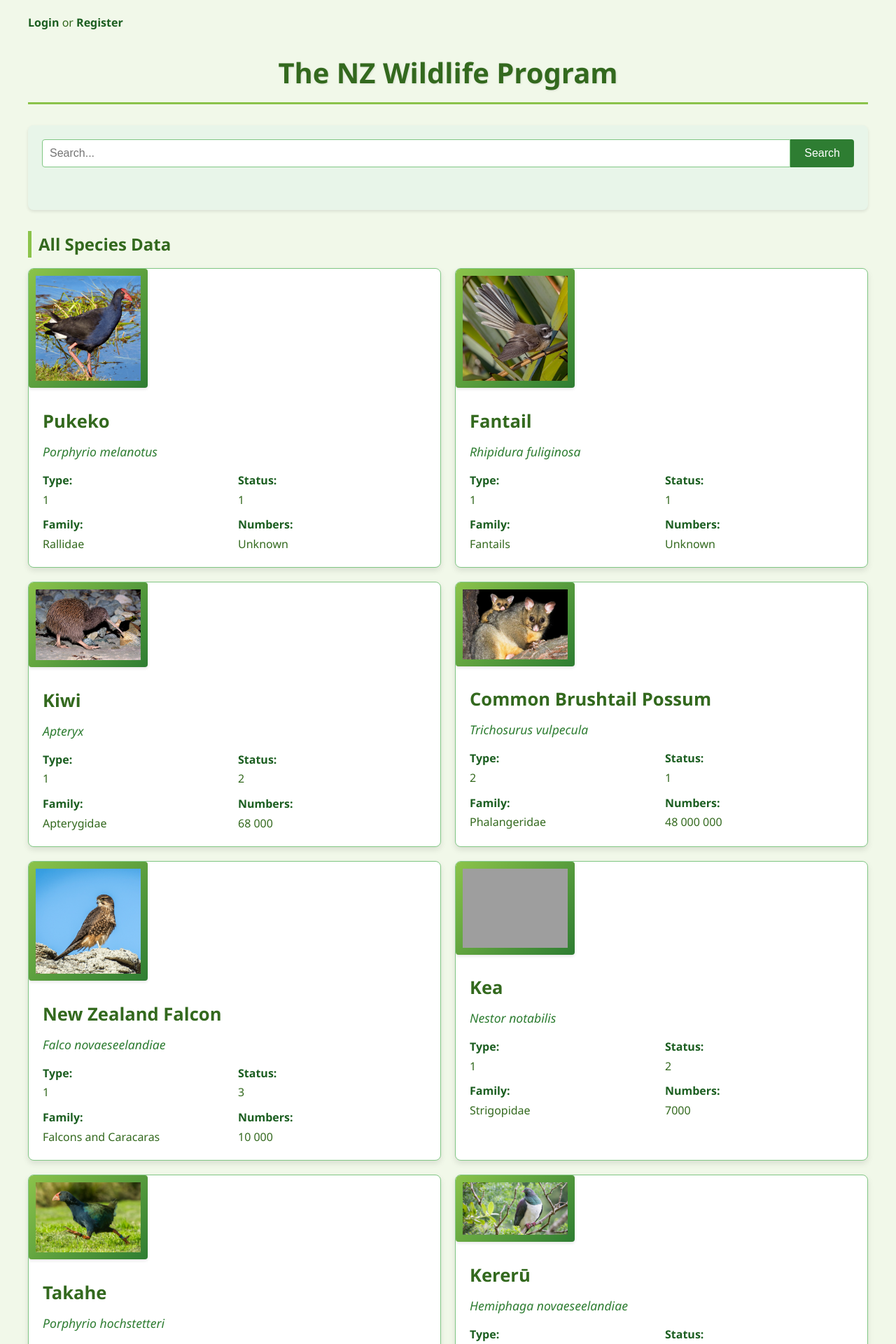
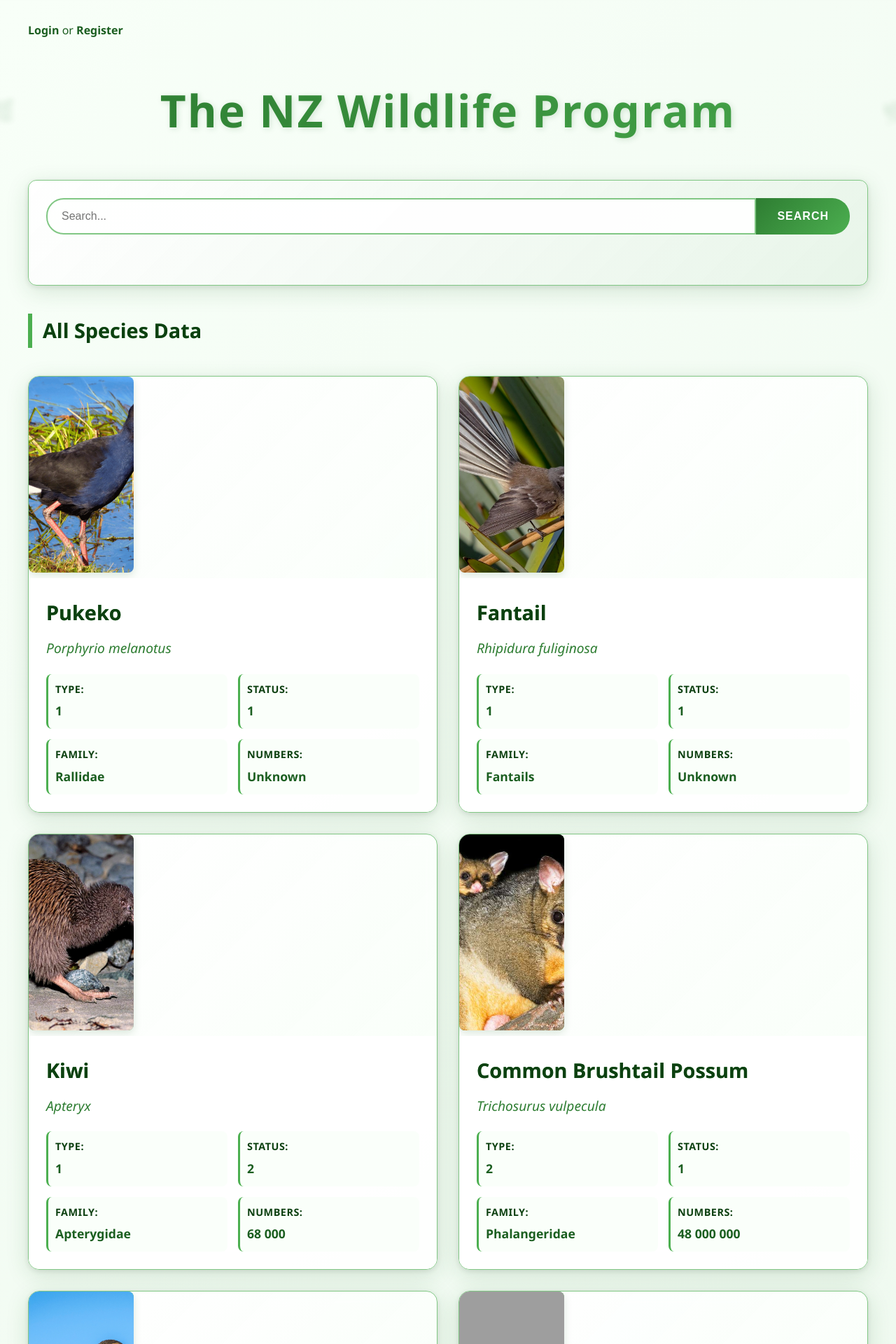
Before and after one commit to Rubes0801/AS91893---2.4, a Flask app: page / in a window 1280 px wide. Shown: the top 1920 px of the page at 70% size. Run offline with Flask 3, Linux system fonts and the light colour scheme; data comes from the database, SQL or seed files in the repository; grey boxes are pictures that could not be loaded.

Commit message:
In the process of completely redesigning my CSS

```diff
--- a/static/css/styles.css
+++ b/static/css/styles.css
@@ -1,233 +1,525 @@
-/* Wildlife Theme CSS */
+/* Enhanced Wildlife Theme CSS */
 :root {
-  --primary-color: #2e7d32; /* Forest green */
-  --secondary-color: #1b5e20; /* Darker green */
-  --accent-color: #8bc34a; /* Light green */
-  --background-color: #f1f8e9; /* Light beige/green */
-  --table-header-bg: #43a047; /* Medium green */
-  --table-even-row: #e8f5e9; /* Very light green */
-  --table-odd-row: #ffffff; /* White */
-  --table-border: #81c784; /* Light green border */
-  --text-color: #33691e; /* Dark green text */
-  --heading-color: #33691e; /* Dark green headings */
+  /* Enhanced Green Color Palette with Better Contrast */
+  --primary-color: #1b5e20; /* Deep forest green */
+  --secondary-color: #0d4011; /* Darkest forest green */
+  --accent-color: #4caf50; /* Vibrant green */
+  --accent-light: #81c784; /* Light green accents */
+  --accent-bright: #66bb6a; /* Bright green */
+  --background-color: #f8fff8; /* Subtle green-tinted white */
+  --background-secondary: #e8f5e9; /* Light sage green */
+  --table-header-bg: linear-gradient(135deg, #2e7d32, #388e3c); /* Green gradient */
+  --table-even-row: #f1f8e9; /* Very light green */
+  --table-odd-row: #ffffff; /* Pure white */
+  --table-border: #a5d6a7; /* Soft green border */
+  --text-color: #1b5e20; /* Dark green text */
+  --text-secondary: #2e7d32; /* Medium green text */
+  --heading-color: #0d4011; /* Darkest green for headings */
   --link-color: #1b5e20; /* Dark green links */
+  --shadow-color: rgba(27, 94, 32, 0.15); /* Green-tinted shadows */
+  --gradient-primary: linear-gradient(135deg, #2e7d32, #4caf50);
+  --gradient-accent: linear-gradient(135deg, #66bb6a, #81c784);
+  --glow-color: rgba(76, 175, 80, 0.3); /* Green glow effect */
 }
 
 body {
   font-family: 'Segoe UI', Tahoma, Geneva, Verdana, sans-serif;
-  background-color: var(--background-color);
+  background: linear-gradient(135deg, var(--background-color) 0%, var(--background-secondary) 100%);
   color: var(--text-color);
-  line-height: 1.6;
+  line-height: 1.7;
   margin: 0;
-  padding: 20px;
+  padding: 30px 20px;
   max-width: 1200px;
   margin: 0 auto;
+  min-height: 100vh;
+  position: relative;
 }
 
+/* Enhanced Dramatic Title Styling */
+h1 {
+  color: transparent;
+  background: var(--gradient-primary);
+  background-clip: text;
+  -webkit-background-clip: text;
+  text-align: center;
+  font-size: 4rem;
+  font-weight: 800;
+  margin-bottom: 40px;
+  padding: 20px 0;
+  position: relative;
+  text-shadow: 2px 2px 8px var(--shadow-color);
+  letter-spacing: 2px;
+  line-height: 1.2;
+}
+
+/* Decorative elements for title */
+h1::before,
+h1::after {
+  content: '🌿';
+  position: absolute;
+  top: 50%;
+  transform: translateY(-50%);
+  font-size: 2rem;
+  opacity: 0.7;
+  animation: leafFloat 3s ease-in-out infinite alternate;
+}
+
+h1::before {
+  left: -60px;
+  animation-delay: -1s;
+}
+
+h1::after {
+  right: -60px;
+  animation-delay: -0.5s;
+}
+
+@keyframes leafFloat {
+  from { transform: translateY(-50%) rotate(-5deg); }
+  to { transform: translateY(-60%) rotate(5deg); }
+}
+
+/* Fallback for browsers that don't support background-clip */
+@supports not (background-clip: text) {
   h1 {
     color: var(--heading-color);
-  text-align: center;
-  font-size: 2.5rem;
-  margin-bottom: 30px;
-  border-bottom: 3px solid var(--accent-color);
-  padding-bottom: 10px;
-  text-shadow: 1px 1px 3px rgba(0, 0, 0, 0.1);
+    background: none;
+  }
 }
 
 h2 {
   color: var(--heading-color);
-  margin-top: 30px;
-  margin-bottom: 15px;
-  border-left: 5px solid var(--accent-color);
-  padding-left: 10px;
+  margin-top: 40px;
+  margin-bottom: 20px;
+  border-left: 6px solid var(--accent-color);
+  background: var(--gradient-accent);
+  background-clip: text;
+  -webkit-background-clip: text;
+  padding-left: 15px;
+  font-size: 1.8rem;
+  font-weight: 700;
+  position: relative;
+  overflow: hidden;
 }
 
-/* Form styling */
+h2::after {
+  content: '';
+  position: absolute;
+  bottom: 0;
+  left: 0;
+  width: 100%;
+  height: 2px;
+  background: var(--gradient-primary);
+  transform: scaleX(0);
+  transform-origin: left;
+  transition: transform 0.5s ease;
+}
+
+h2:hover::after {
+  transform: scaleX(1);
+}
+
+/* Enhanced Form and Field Selector Styling */
 form, .field-selector {
-  background-color: var(--table-even-row);
-  padding: 20px;
-  border-radius: 8px;
-  box-shadow: 0 2px 4px rgba(0, 0, 0, 0.1);
-  margin-bottom: 15px;
+  background: linear-gradient(135deg, rgba(255,255,255,0.9), var(--background-secondary));
+  padding: 25px;
+  border-radius: 12px;
+  box-shadow:
+    0 8px 32px var(--shadow-color),
+    0 2px 8px rgba(0,0,0,0.1);
+  margin-bottom: 25px;
+  border: 1px solid var(--accent-light);
+  backdrop-filter: blur(10px);
+  transition: all 0.3s ease;
+}
+
+form:hover, .field-selector:hover {
+  box-shadow:
+    0 12px 40px var(--shadow-color),
+    0 4px 12px rgba(0,0,0,0.15);
+  transform: translateY(-2px);
 }
 
 .search-container {
   display: flex;
-  margin-bottom: 15px;
+  margin-bottom: 20px;
+  position: relative;
 }
 
 .search-input {
-  width: 1050px;
-  padding: 10px;
-  border: 1px solid var(--table-border);
-  border-radius: 4px 0 0 4px;
+  flex: 1;
+  padding: 15px 20px;
+  border: 2px solid var(--accent-light);
+  border-radius: 25px 0 0 25px;
   font-size: 16px;
+  background: rgba(255,255,255,0.9);
+  transition: all 0.3s ease;
+  outline: none;
 }
 
+.search-input:focus {
+  border-color: var(--accent-color);
+  box-shadow:
+    0 0 0 3px var(--glow-color),
+    inset 0 2px 4px rgba(0,0,0,0.1);
+  background: white;
+}
+
+/* Enhanced Button Styling */
 button {
-  background-color: var(--primary-color);
+  background: var(--gradient-primary);
   color: white;
   border: none;
-  padding: 10px 20px;
-  border-radius: 0 4px 4px 0;
+  padding: 15px 30px;
+  border-radius: 0 25px 25px 0;
   cursor: pointer;
   font-size: 16px;
-  transition: background-color 0.3s;
+  font-weight: 600;
+  transition: all 0.3s ease;
+  position: relative;
+  overflow: hidden;
+  text-transform: uppercase;
+  letter-spacing: 1px;
+}
+
+button::before {
+  content: '';
+  position: absolute;
+  top: 0;
+  left: -100%;
+  width: 100%;
+  height: 100%;
+  background: linear-gradient(90deg, transparent, rgba(255,255,255,0.3), transparent);
+  transition: left 0.6s ease;
 }
 
 button:hover {
-  background-color: var(--secondary-color);
+  background: linear-gradient(135deg, var(--accent-color), var(--accent-bright));
+  transform: scale(1.05);
+  box-shadow: 0 6px 20px var(--glow-color);
+}
+
+button:hover::before {
+  left: 100%;
+}
+
+button:active {
+  transform: scale(0.98);
 }
 
 select {
-  padding: 10px;
-  border: 1px solid var(--table-border);
-  border-radius: 4px;
+  padding: 12px 15px;
+  border: 2px solid var(--accent-light);
+  border-radius: 8px;
   font-size: 16px;
-  margin-top: 5px;
+  margin-top: 8px;
   width: 100%;
-  max-width: 300px;
+  max-width: 320px;
   cursor: pointer;
-  background-color: white;
+  background: white;
+  transition: all 0.3s ease;
+  outline: none;
+}
+
+select:focus {
+  border-color: var(--accent-color);
+  box-shadow: 0 0 0 3px var(--glow-color);
 }
 
 label {
   display: block;
-  margin-bottom: 5px;
-  font-weight: bold;
+  margin-bottom: 8px;
+  font-weight: 700;
+  color: var(--text-secondary);
+  font-size: 1.1rem;
 }
 
-/* Table styling */
+/* Enhanced Table Styling */
 table {
   width: 100%;
   border-collapse: collapse;
-  margin-bottom: 30px;
-  box-shadow: 0 2px 8px rgba(0, 0, 0, 0.1);
-  overflow-x: auto;
-  display: block;
+  margin-bottom: 40px;
+  box-shadow:
+    0 10px 30px var(--shadow-color),
+    0 1px 8px rgba(0,0,0,0.1);
+  overflow: hidden;
+  border-radius: 12px;
+  background: white;
+  position: relative;
 }
 
 th {
-  background-color: var(--table-header-bg);
+  background: var(--table-header-bg);
   color: white;
-  padding: 12px 15px;
+  padding: 18px 20px;
   text-align: left;
-  font-weight: bold;
+  font-weight: 700;
+  font-size: 1.1rem;
+  text-transform: uppercase;
+  letter-spacing: 0.5px;
   position: sticky;
   top: 0;
+  z-index: 10;
+  border-bottom: 3px solid var(--accent-bright);
 }
 
 td {
-  padding: 10px 15px;
+  padding: 15px 20px;
   border-bottom: 1px solid var(--table-border);
   vertical-align: middle;
+  transition: all 0.3s ease;
 }
 
 tr:nth-child(even) {
-  background-color: var(--table-even-row);
+  background: linear-gradient(135deg, var(--table-even-row), rgba(248,255,248,0.8));
 }
 
 tr:nth-child(odd) {
-  background-color: var(--table-odd-row);
+  background: var(--table-odd-row);
 }
 
 tr:hover {
-  background-color: rgba(139, 195, 74, 0.2);
+  background: linear-gradient(135deg, var(--glow-color), rgba(129,199,132,0.2)) !important;
+  transform: scale(1.02);
+  box-shadow: 0 4px 15px var(--shadow-color);
 }
 
-/* Image styling */
+/* Enhanced Image Styling */
 img {
   max-width: 150px;
   height: auto;
-  border-radius: 4px;
-  box-shadow: 0 2px 4px rgba(0, 0, 0, 0.1);
-  transition: transform 0.3s ease;
+  border-radius: 8px;
+  box-shadow: 0 4px 12px var(--shadow-color);
+  transition: all 0.4s cubic-bezier(0.175, 0.885, 0.32, 1.275);
+  filter: brightness(1) saturate(1.1);
 }
 
 img:hover {
-  transform: scale(1.5);
-  box-shadow: 0 5px 15px rgba(0, 0, 0, 0.2);
-  z-index: 10;
+  transform: scale(1.6) rotate(2deg);
+  box-shadow:
+    0 15px 35px var(--shadow-color),
+    0 5px 15px rgba(0,0,0,0.2);
+  z-index: 100;
+  position: relative;
+  filter: brightness(1.1) saturate(1.3);
+  border-radius: 12px;
+}
+
+/* Enhanced Species Card Styling */
+.species-grid {
+  display: grid;
+  grid-template-columns: repeat(auto-fit, minmax(450px, 1fr));
+  gap: 30px;
+  margin-bottom: 40px;
+  padding: 20px 0;
+}
+
+.species-card {
+  background: linear-gradient(135deg, rgba(255,255,255,0.95), rgba(248,255,248,0.9));
+  border-radius: 16px;
+  box-shadow:
+    0 8px 32px var(--shadow-color),
+    0 2px 8px rgba(0,0,0,0.1);
+  transition: all 0.4s cubic-bezier(0.175, 0.885, 0.32, 1.275);
+  overflow: hidden;
+  cursor: pointer;
+  border: 1px solid var(--accent-light);
+  position: relative;
+  backdrop-filter: blur(10px);
+}
+
+.species-card::before {
+  content: '';
+  position: absolute;
+  top: 0;
+  left: -100%;
+  width: 100%;
+  height: 100%;
+  background: linear-gradient(90deg, transparent, rgba(76,175,80,0.1), transparent);
+  transition: left 0.8s ease;
+  z-index: 1;
+}
+
+.species-card:hover {
+  box-shadow:
+    0 20px 60px var(--shadow-color),
+    0 8px 20px rgba(0,0,0,0.15);
+  transform: translateY(-8px) scale(1.02);
+  border-color: var(--accent-color);
+}
+
+.species-card:hover::before {
+  left: 100%;
+}
+
+.species-card-image {
+  width: 100%;
+  height: 280px;
+  object-fit: cover;
+  background: var(--gradient-accent);
+  padding: 0;
+  transition: all 0.4s ease;
   position: relative;
 }
 
-/* Responsive adjustments */
-@media (max-width: 768px) {
-  table {
-      font-size: 14px;
+.species-card:hover .species-card-image {
+  transform: scale(1.05);
+  filter: brightness(1.1) saturate(1.2);
 }
 
-  th, td {
-      padding: 8px 10px;
+.species-card-content {
+  padding: 25px;
+  position: relative;
+  z-index: 2;
+  background: rgba(255,255,255,0.95);
 }
 
-  img {
-      max-width: 100px;
+.species-card-title {
+  color: var(--heading-color);
+  font-size: 1.8rem;
+  font-weight: 800;
+  margin-bottom: 10px;
+  background: var(--gradient-primary);
+  background-clip: text;
+  -webkit-background-clip: text;
+  transition: all 0.3s ease;
+}
+
+@supports not (background-clip: text) {
+  .species-card-title {
+    color: var(--heading-color);
+    background: none;
   }
 }
 
-/* Make tables horizontally scrollable on small screens */
-@media (max-width: 1200px) {
-  table {
-      min-width: 1000px;
-  }
+.species-card-subtitle {
+  color: var(--text-secondary);
+  font-style: italic;
+  margin-bottom: 20px;
+  font-size: 1.2rem;
+  font-weight: 500;
 }
 
-/* Styling for the smaller reference tables */
-table:nth-of-type(n+2) {
-  max-width: 600px;
-  margin-left: auto;
-  margin-right: auto;
+.species-card-details {
+  display: grid;
+  grid-template-columns: 1fr 1fr;
+  gap: 15px;
+  font-size: 1rem;
 }
 
+.species-card-detail {
+  display: flex;
+  flex-direction: column;
+  padding: 10px;
+  background: rgba(248,255,248,0.7);
+  border-radius: 8px;
+  border-left: 3px solid var(--accent-color);
+  transition: all 0.3s ease;
+}
+
+.species-card-detail:hover {
+  background: var(--glow-color);
+  transform: translateX(5px);
+}
+
+.species-card-label {
+  font-weight: 700;
+  color: var(--secondary-color);
+  margin-bottom: 4px;
+  font-size: 0.9rem;
+  text-transform: uppercase;
+  letter-spacing: 0.5px;
+}
+
+.species-card-value {
+  color: var(--text-color);
+  font-weight: 600;
+  font-size: 1.1rem;
+}
+
+/* Enhanced Link Styling */
 a {
   color: var(--link-color);
   text-decoration: none;
-  font-weight: bold;
-  transition: color 0.3s;
+  font-weight: 600;
+  transition: all 0.3s ease;
+  position: relative;
+}
+
+a::after {
+  content: '';
+  position: absolute;
+  bottom: -2px;
+  left: 0;
+  width: 0;
+  height: 2px;
+  background: var(--gradient-primary);
+  transition: width 0.3s ease;
 }
 
 a:hover {
-  color: var(--primary-color);
-  text-decoration: underline;
+  color: var(--accent-color);
+  transform: translateY(-1px);
 }
 
-/* Field selector styling */
-.field-selector {
-  margin-top: 15px;
+a:hover::after {
+  width: 100%;
 }
 
-/* Search dropdown styling */
-.search-wrapper {
-  position: relative;
-  flex: 1;
+/* Enhanced Flash Message Styling */
+.flash-message {
+  padding: 15px 20px;
+  margin: 20px 0;
+  border-radius: 12px;
+  text-align: center;
+  font-weight: 600;
+  box-shadow: 0 4px 15px var(--shadow-color);
+  backdrop-filter: blur(10px);
 }
 
+.flash-message.error {
+  background: linear-gradient(135deg, rgba(248, 215, 218, 0.9), rgba(245, 198, 203, 0.9));
+  color: #721c24;
+  border: 2px solid #f5c6cb;
+}
+
+.flash-message.success {
+  background: linear-gradient(135deg, rgba(212, 237, 218, 0.9), rgba(195, 230, 203, 0.9));
+  color: #155724;
+  border: 2px solid #c3e6cb;
+}
+
+.flash-message.info {
+  background: linear-gradient(135deg, rgba(209, 236, 241, 0.9), rgba(190, 229, 235, 0.9));
+  color: #0c5460;
+  border: 2px solid #bee5eb;
+}
+
+/* Enhanced Search Dropdown */
 .search-dropdown {
   position: absolute;
   top: 100%;
   left: 0;
   right: 0;
-  background-color: white;
-  border: 1px solid var(--table-border);
+  background: rgba(255,255,255,0.95);
+  border: 2px solid var(--accent-light);
   border-top: none;
-  border-radius: 0 0 4px 4px;
-  max-height: 300px;
+  border-radius: 0 0 12px 12px;
+  max-height: 320px;
   overflow-y: auto;
   z-index: 1000;
-  box-shadow: 0 4px 8px rgba(0, 0, 0, 0.1);
+  box-shadow:
+    0 8px 32px var(--shadow-color),
+    0 4px 12px rgba(0,0,0,0.1);
+  backdrop-filter: blur(10px);
   display: none;
 }
 
-.search-dropdown.show {
-  display: block;
-}
-
 .dropdown-item {
-  padding: 12px 15px;
+  padding: 15px 20px;
   cursor: pointer;
   border-bottom: 1px solid var(--table-even-row);
-  transition: background-color 0.2s;
+  transition: all 0.3s ease;
   display: flex;
   justify-content: space-between;
   align-items: center;
@@ -235,150 +527,78 @@ a:hover {
 
 .dropdown-item:hover,
 .dropdown-item.highlighted {
-  background-color: var(--table-even-row);
+  background: var(--glow-color);
+  transform: translateX(5px);
 }
 
-.dropdown-item:last-child {
-  border-bottom: none;
+/* Responsive Design Enhancements */
+@media (max-width: 768px) {
+  body {
+    padding: 20px 15px;
   }
 
-.dropdown-item-text {
-  font-weight: 500;
-  color: var(--text-color);
-}
-
-.dropdown-item-type {
-  font-size: 0.85em;
-  color: var(--primary-color);
-  background-color: var(--accent-color);
-  padding: 2px 8px;
-  border-radius: 12px;
-  font-weight: bold;
-}
-
-.dropdown-loading {
-  padding: 12px 15px;
-  text-align: center;
-  color: var(--primary-color);
-  font-style: italic;
-}
-
-/* Ensure search input stays consistent */
-.search-wrapper .search-input {
-  border-radius: 4px 0 0 4px;
-  border-right: none;
-}
-
-.search-wrapper .search-input:focus {
-  outline: none;
-  border-color: var(--primary-color);
-  box-shadow: 0 0 0 2px rgba(46, 125, 50, 0.2);
-}
-
-.flash-message {
-    padding: 10px;
-    margin: 10px 0;
-    border-radius: 4px;
-    text-align: center;
-}
-
-.flash-message.error {
-    background-color: #f8d7da;
-    color: #721c24;
-    border: 1px solid #f5c6cb;
-}
-
-.flash-message.success {
-    background-color: #d4edda;
-    color: #155724;
-    border: 1px solid #c3e6cb;
-}
-
-.flash-message.info {
-    background-color: #d1ecf1;
-    color: #0c5460;
-    border: 1px solid #bee5eb;
-}
-
-/* Card layout for species */
-.species-grid {
-  display: grid;
-  grid-template-columns: repeat(2, 1fr);
-  gap: 20px;
+  h1 {
+    font-size: 2.8rem;
     margin-bottom: 30px;
   }
 
-.species-card {
-  background-color: white;
-  border-radius: 8px;
-  box-shadow: 0 4px 8px rgba(0, 0, 0, 0.1);
-  transition: 0.3s;
-  overflow: hidden;
-  cursor: pointer;
-  border: 1px solid var(--table-border);
+  h1::before,
+  h1::after {
+    display: none;
   }
 
-.species-card:hover {
-  box-shadow: 0 8px 16px rgba(0, 0, 0, 0.2);
-  transform: translateY(-2px);
-}
-
-.species-card-image {
-  width: 100%;
-  height: auto;
-  max-height: 320px;
-  object-fit: contain;
-  background: linear-gradient(135deg, var(--accent-color), var(--primary-color));
-  padding: 10px;
-}
-
-.species-card-content {
-  padding: 20px;
-}
-
-.species-card-title {
-  color: var(--heading-color);
-  font-size: 1.6rem;
-  font-weight: bold;
-  margin-bottom: 8px;
-}
-
-.species-card-subtitle {
-  color: var(--primary-color);
-  font-style: italic;
-  margin-bottom: 15px;
-  font-size: 1.1rem;
-}
-
-.species-card-details {
-  display: grid;
-  grid-template-columns: 1fr 1fr;
-  gap: 10px;
-  font-size: 1rem;
-}
-
-.species-card-detail {
-  display: flex;
-  flex-direction: column;
-}
-
-.species-card-label {
-  font-weight: bold;
-  color: var(--secondary-color);
-  margin-bottom: 2px;
-}
-
-.species-card-value {
-  color: var(--text-color);
-}
-
-/* Responsive design for cards */
-@media (max-width: 768px) {
   .species-grid {
     grid-template-columns: 1fr;
+    gap: 20px;
   }
 
   .species-card-details {
     grid-template-columns: 1fr;
   }
+
+  .search-input {
+    border-radius: 12px 0 0 12px;
   }
+
+  button {
+    border-radius: 0 12px 12px 0;
+    padding: 15px 20px;
+  }
+
+  table {
+    font-size: 14px;
+  }
+
+  th, td {
+    padding: 12px 15px;
+  }
+}
+
+@media (max-width: 1200px) {
+  .species-grid {
+    grid-template-columns: 1fr;
+  }
+}
+
+/* Accessibility Enhancements */
+@media (prefers-reduced-motion: reduce) {
+  * {
+    animation-duration: 0.01ms !important;
+    animation-iteration-count: 1 !important;
+    transition-duration: 0.01ms !important;
+  }
+
+  h1::before,
+  h1::after {
+    animation: none;
+  }
+}
+
+/* Focus indicators for accessibility */
+button:focus,
+input:focus,
+select:focus,
+.species-card:focus {
+  outline: 3px solid var(--accent-color);
+  outline-offset: 2px;
+}
```
Lines whose indentation alone changed are shown as unchanged.
